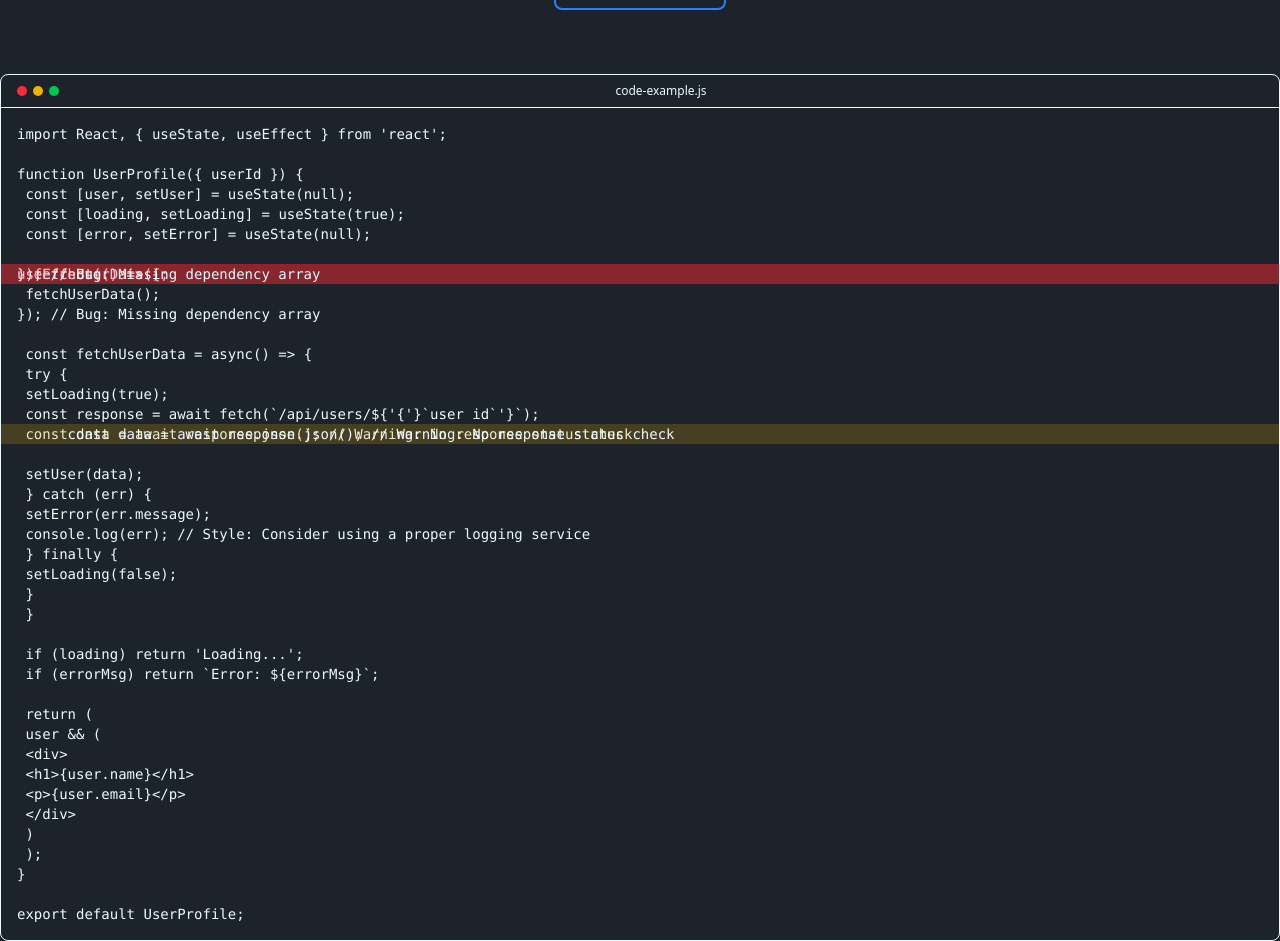
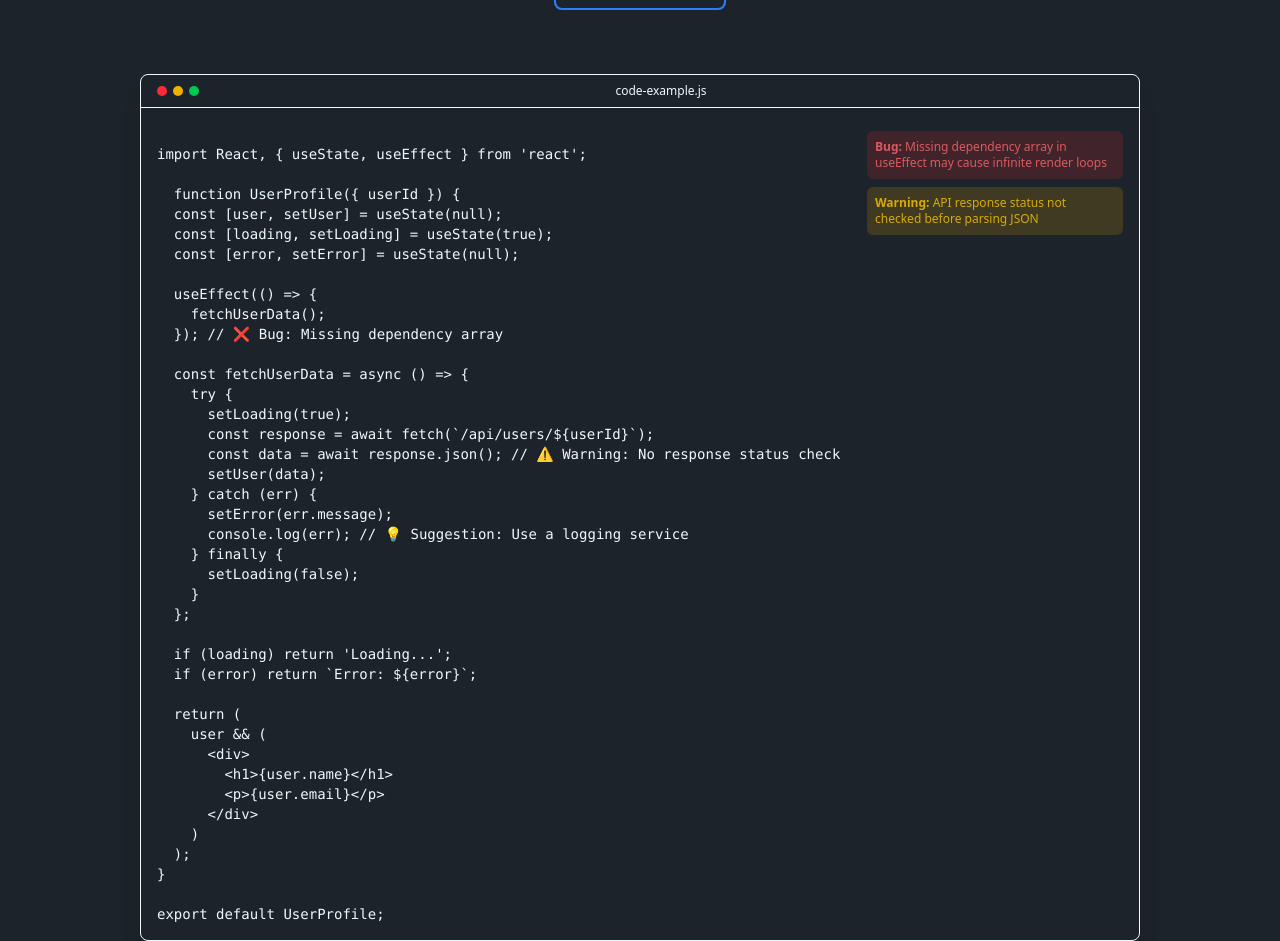
Before and after one commit to NajeebUrRehmanRaja/fixmate-ui, a React (Vite) app in the folder FrontEnd/: page / in a window 1280 px wide. Shown: the part 488-1429 px from the top of the page. Built offline with nearby package versions, Linux system fonts and the light colour scheme.

Commit message:
feat: add AIReviewBox component and integrate it into Home page for code review functionality

```diff
--- /dev/null
+++ b/FrontEnd/src/Layouts/AiReviewBox.jsx
@@ -0,0 +1,41 @@
+import React from "react";
+
+const AIReviewBox = ({ filename = "code-example.js", code, issues = [] }) => {
+  return (
+    <div className="relative mt-16 rounded-lg border bg-code w-[1000px] text-code-foreground overflow-hidden shadow-xl">
+      <div className="flex items-center justify-between border-b border-border px-4 py-2">
+        <div className="flex items-center space-x-1.5">
+          <div className="h-2.5 w-2.5 rounded-full bg-red-500" />
+          <div className="h-2.5 w-2.5 rounded-full bg-yellow-500" />
+          <div className="h-2.5 w-2.5 rounded-full bg-green-500" />
+        </div>
+        <div className="text-xs">{filename}</div>
+        <div></div>
+      </div>
+
+      <div className="p-4">
+        <pre className="text-sm overflow-x-auto">
+          <code>{code}</code>
+        </pre>
+
+        <div className="absolute top-14 right-4 w-64 animate-pulse-slow space-y-2">
+          {issues.map((issue, index) => (
+            <div
+              key={index}
+              className={`p-2 rounded-md text-xs animate-pulse ${
+                issue.type === "bug"
+                  ? "bg-red-500/20 text-red-400"
+                  : "bg-yellow-500/20 text-yellow-400"
+              }`}
+            >
+              <span className="font-semibold capitalize">{issue.type}:</span>{" "}
+              {issue.message}
+            </div>
+          ))}
+        </div>
+      </div>
+    </div>
+  );
+};
+
+export default AIReviewBox;
--- a/FrontEnd/src/pages/Home.jsx
+++ b/FrontEnd/src/pages/Home.jsx
@@ -2,6 +2,63 @@ import React from "react";
 import { Link } from "react-router-dom";
 import Button from "../components/ButtonComponents";
 import { GoArrowRight } from "react-icons/go";
+import AIReviewBox from "../Layouts/AiReviewBox";
+// import Cards from "../components/Cards";
+
+// For Code Review Dialog Box
+const codeExmple = `
+import React, { useState, useEffect } from 'react';
+
+  function UserProfile({ userId }) {
+  const [user, setUser] = useState(null);
+  const [loading, setLoading] = useState(true);
+  const [error, setError] = useState(null);
+
+  useEffect(() => {
+    fetchUserData();
+  }); // ❌ Bug: Missing dependency array
+
+  const fetchUserData = async () => {
+    try {
+      setLoading(true);
+      const response = await fetch(\`/api/users/\${userId}\`);
+      const data = await response.json(); // ⚠️ Warning: No response status check
+      setUser(data);
+    } catch (err) {
+      setError(err.message);
+      console.log(err); // 💡 Suggestion: Use a logging service
+    } finally {
+      setLoading(false);
+    }
+  };
+
+  if (loading) return 'Loading...';
+  if (error) return \`Error: \${error}\`;
+
+  return (
+    user && (
+      <div>
+        <h1>{user.name}</h1>
+        <p>{user.email}</p>
+      </div>
+    )
+  );
+}
+
+export default UserProfile;
+`;
+
+const issues = [
+  {
+    type: "bug",
+    message:
+      "Missing dependency array in useEffect may cause infinite render loops",
+  },
+  {
+    type: "warning",
+    message: "API response status not checked before parsing JSON",
+  },
+];
 
 const Home = () => {
   return (
@@ -31,233 +88,12 @@ const Home = () => {
           <GoArrowRight className="text-2xl " />
         </Button>
       </Link>
-      <div className="relative mt-16 rounded-lg border bg-code w-full text-code-foreground overflow-hidden shadow-xl">
-        <div className="flex items-center justify-between border-b border-border px-4 py-2">
-          <div className="flex items-center space-x-1.5">
-            <div className="h-2.5 w-2.5 rounded-full bg-red-500"></div>
-            <div className="h-2.5 w-2.5 rounded-full bg-yellow-500"></div>
-            <div className="h-2.5 w-2.5 rounded-full bg-green-500"></div>
-          </div>
-          <div className="text-xs">code-example.js</div>
-          <div></div>
-        </div>
-        <div className="p-4">
-          <pre className="text-sm">
-            <code>
-              <div>
-                <span className="syntax-keyword">import</span>{" "}
-                <span className="syntax-variable">React</span>, {"{ "}
-                <span className="syntax-variable">useState</span>,{" "}
-                <span className="syntax-variable">useEffect</span> {"}"}{" "}
-                <span className="syntax-keyword">from</span>{" "}
-                <span className="syntax-string">'react'</span>;
-              </div>
-              <br />
-              <div>
-                <span className="syntax-keyword">function</span>{" "}
-                <span className="syntax-function">UserProfile</span>
-                {"({ "}
-                <span className="syntax-variable">userId</span> {"})"} {"{"}
-              </div>
-              <div>
-                {" "}
-                <span className="syntax-keyword">const</span> [
-                <span className="syntax-variable">user</span>,{" "}
-                <span className="syntax-variable">setUser</span>] ={" "}
-                <span className="syntax-function">useState</span>(null);
-              </div>
-              <div>
-                {" "}
-                <span className="syntax-keyword">const</span> [
-                <span className="syntax-variable">loading</span>,{" "}
-                <span className="syntax-variable">setLoading</span>] ={" "}
-                <span className="syntax-function">useState</span>(
-                <span className="syntax-keyword">true</span>);
-              </div>
-              <div>
-                {" "}
-                <span className="syntax-keyword">const</span> [
-                <span className="syntax-variable">error</span>,{" "}
-                <span className="syntax-variable">setError</span>] ={" "}
-                <span className="syntax-function">useState</span>(null);
-              </div>
-              <br />
-              <div className="relative">
-                <div className="absolute left-0 right-0 bg-red-500/20 -mx-4 px-4">
-                  <span className="syntax-function">useEffect</span>(() {"=> {"}
-                </div>
-                <div className="absolute left-0 right-0 bg-red-500/20 -mx-4 px-4">
-                  {"  "}
-                  <span className="syntax-function">fetchUserData</span>();
-                </div>
-                <div className="absolute left-0 right-0 bg-red-500/20 -mx-4 px-4">
-                  {"}"});{" "}
-                  <span className="syntax-comment">
-                    // Bug: Missing dependency array
-                  </span>
-                </div>
-              </div>
-              <div>
-                <span className="syntax-function">useEffect</span>(() {"=> {"}
-              </div>
-              <div>
-                {" "}
-                <span className="syntax-function">fetchUserData</span>();
-              </div>
-              <div>
-                {"}"});{" "}
-                <span className="syntax-comment">
-                  // Bug: Missing dependency array
-                </span>
-              </div>
-              <br />
-              <div>
-                {" "}
-                <span className="syntax-keyword">const</span>{" "}
-                <span className="syntax-function">fetchUserData</span> ={" "}
-                <span className="syntax-keyword">async</span>() {"=> {"}
-              </div>
-              <div>
-                {" "}
-                <span className="syntax-keyword">try</span> {"{"}
-              </div>
-              <div>
-                {" "}
-                <span className="syntax-function">setLoading</span>(
-                <span className="syntax-keyword">true</span>);
-              </div>
-              <div>
-                {" "}
-                <span className="syntax-keyword">const</span>{" "}
-                <span className="syntax-variable">response</span> ={" "}
-                <span className="syntax-keyword">await</span>{" "}
-                <span className="syntax-variable">fetch</span>(
-                <span className="syntax-string">
-                  {"`/api/users/${'{'}`user id`'}`"}
-                </span>
-                );
-              </div>
-              <div className="relative">
-                <div className="absolute left-0 right-0 bg-yellow-500/20 -mx-4 px-4">
-                  {"      "}
-                  <span className="syntax-keyword">const</span>{" "}
-                  <span className="syntax-variable">data</span> ={" "}
-                  <span className="syntax-keyword">await</span>{" "}
-                  <span className="syntax-variable">response</span>.
-                  <span className="syntax-function">json</span>();{" "}
-                  <span className="syntax-comment">
-                    // Warning: No response status check
-                  </span>
-                </div>
-              </div>
-              <div>
-                {" "}
-                <span className="syntax-keyword">const</span>{" "}
-                <span className="syntax-variable">data</span> ={" "}
-                <span className="syntax-keyword">await</span>{" "}
-                <span className="syntax-variable">response</span>.
-                <span className="syntax-function">json</span>();{" "}
-                <span className="syntax-comment">
-                  // Warning: No response status check
-                </span>
-              </div>
-              <br />
-              <div>
-                {" "}
-                <span className="syntax-function">setUser</span>(
-                <span className="syntax-variable">data</span>);
-              </div>
-              <div>
-                {" "}
-                {"}"} <span className="syntax-keyword">catch</span> (
-                <span className="syntax-variable">err</span>) {"{"}
-              </div>
-              <div>
-                {" "}
-                <span className="syntax-function">setError</span>(
-                <span className="syntax-variable">err</span>.
-                <span className="syntax-variable">message</span>);
-              </div>
-              <div>
-                {" "}
-                <span className="syntax-variable">console</span>.
-                <span className="syntax-function">log</span>(
-                <span className="syntax-variable">err</span>);{" "}
-                <span className="syntax-comment">
-                  // Style: Consider using a proper logging service
-                </span>
-              </div>
-              <div>
-                {" "}
-                {"}"} <span className="syntax-keyword">finally</span> {"{"}
-              </div>
-              <div>
-                {" "}
-                <span className="syntax-function">setLoading</span>(
-                <span className="syntax-keyword">false</span>);
-              </div>
-              <div> {"}"}</div>
-              <div> {"}"}</div>
-              <br />
-              <div>
-                {" "}
-                <span className="syntax-keyword">if</span> (
-                <span className="syntax-variable">loading</span>){" "}
-                <span className="syntax-keyword">return</span>{" "}
-                <span className="syntax-string">'Loading...'</span>;
-              </div>
-              <div>
-                {" "}
-                <span className="syntax-keyword">if</span> (
-                <span className="syntax-variable">errorMsg</span>){" "}
-                <span className="syntax-keyword">return</span>{" "}
-                <span className="syntax-string">{"`Error: ${errorMsg}`"}</span>;
-              </div>
-              <br />
-              <div>
-                {" "}
-                <span className="syntax-keyword">return</span> (
-              </div>
-              <div>
-                {" "}
-                <span className="syntax-variable">user</span> && (
-              </div>
-              <div>
-                {" "}
-                {"<"}
-                <span className="syntax-variable">div</span>
-                {">"}
-              </div>
-              <div>
-                {" "}
-                {"<"}
-                <span className="syntax-variable">h1</span>
-                {">"}
-                {"{user.name}"}
-                <span className="syntax-string">{"</h1>"}</span>
-              </div>
-              <div>
-                {" "}
-                {"<"}
-                <span className="syntax-variable">p</span>
-                {">"}
-                {"{user.email}"}
-                <span className="syntax-string">{"</p>"}</span>
-              </div>
-              <div> {"</div>"}</div>
-              <div> )</div>
-              <div> );</div>
-              <div>{"}"}</div>
-              <br />
-              <div>
-                <span className="syntax-keyword">export</span>{" "}
-                <span className="syntax-keyword">default</span>{" "}
-                <span className="syntax-variable">UserProfile</span>;
-              </div>
-            </code>
-          </pre>
-        </div>
-      </div>
+      <AIReviewBox
+        filename="code-example.js"
+        code={codeExmple}
+        issues={issues}
+      />
+
     </div>
   );
 };
--- a/FrontEnd/src/pages/Navbar.jsx
+++ b/FrontEnd/src/pages/Navbar.jsx
@@ -15,7 +15,7 @@ const Navbar = () => {
   const [isMenuOpen, setIsMenuOpen] = useState(false); // State for mobile menu
 
   return (
-    <nav className="flex justify-between px-24 items-center bg-gradient-to-r from-blue-500 to-purple-500 p-4 fixed w-full shadow-md z-10">
+    <nav className="flex justify-between items-center bg-gradient-to-r from-blue-500 to-purple-500 p-4 fixed w-full shadow-md z-10">
       {/* Logo */}
       <div>
         <NavLink to="/" className="text-3xl font-bold text-white">
```
Also changed, not shown: FrontEnd/src/components/Cards.jsx (added).
